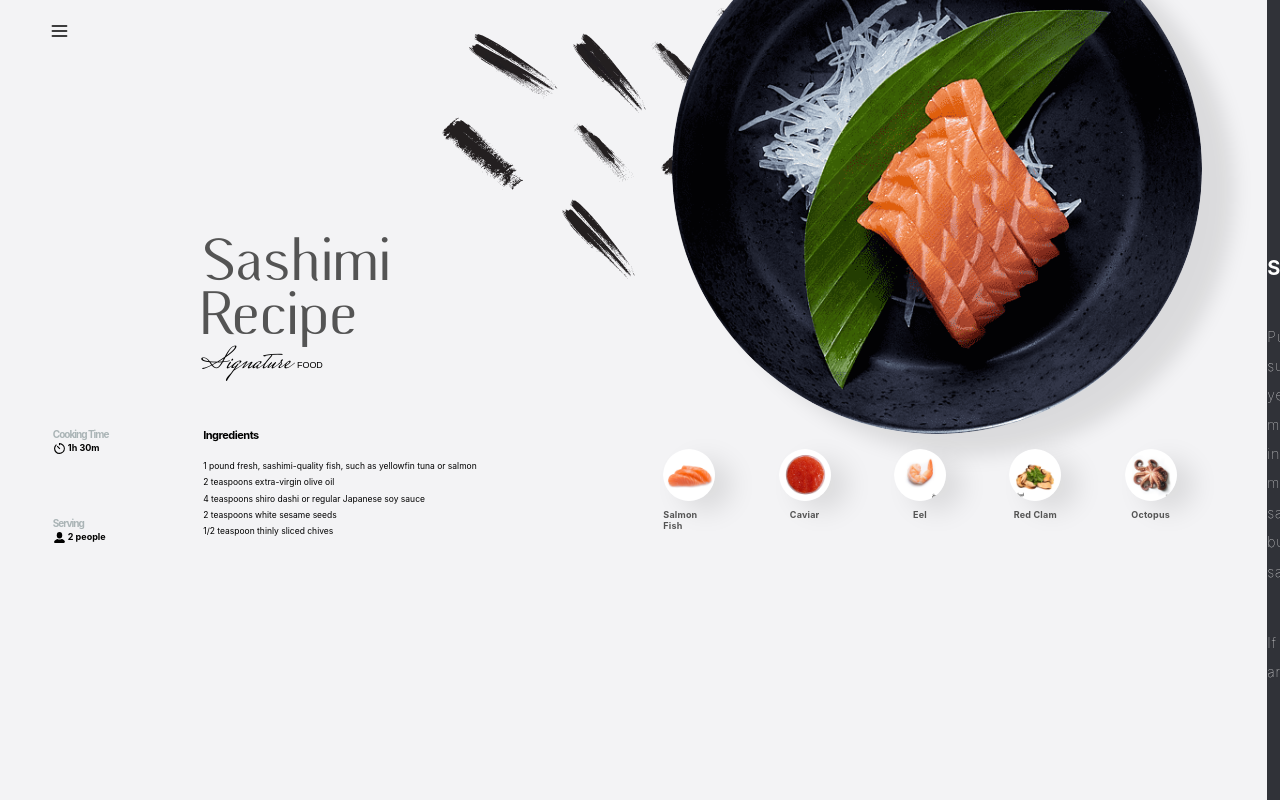
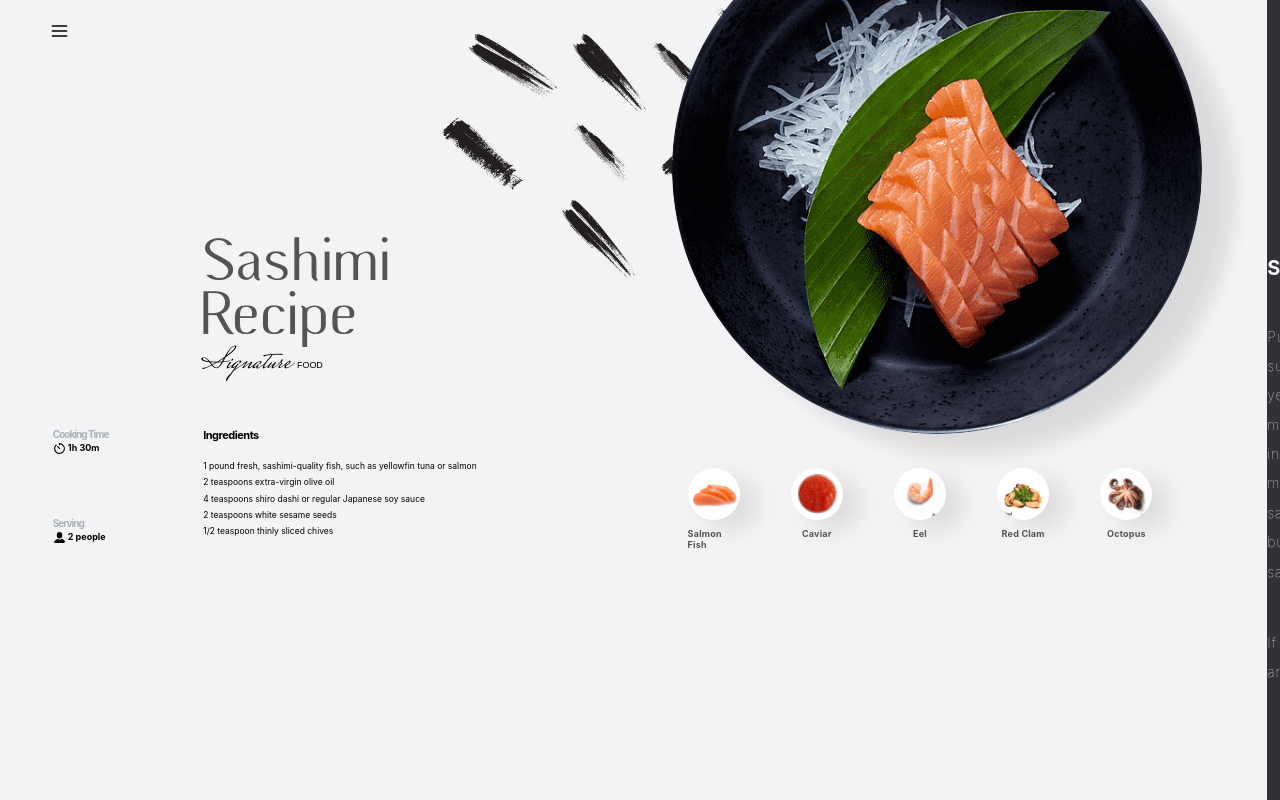
Before and after one commit to sweeetlatte/sashimi-ver-2, a React (Create React App) app: page / in a window 1280 px wide. Built offline with nearby package versions, Linux system fonts and the light colour scheme.

Commit message:
fix layout

```diff
--- a/src/App.css
+++ b/src/App.css
@@ -9,6 +9,7 @@
 }
 
 .container {
+    width: 100vw;
     padding: 0rem 4.9rem 0rem 6rem;
 }
 
@@ -67,6 +68,7 @@
 @media (min-width: 1366px) and (max-width: 1728px) {
     .container {
         padding: 0rem 3.3rem 0rem 4.2rem;
+        width: 104.5vw;
     }
 
     .group-info {
--- a/src/App.js
+++ b/src/App.js
@@ -40,7 +40,7 @@ function App() {
         >
             <div
                 className="container"
-                style={{ width: "100vw" }}
+                style={{  }}
                 onClick={() => {
                     if (control !== "play") {
                         setControl("play");
--- a/src/components/IngredientImage/ingredientImage.css
+++ b/src/components/IngredientImage/ingredientImage.css
@@ -1,8 +1,9 @@
 .group-info-3 {
-    justify-content: space-evenly;
+    justify-content: center;
     align-items: center;
     right: 2%;
-    padding-top: 3.3%;
+    padding-top: 6.3%;
+    gap: 8%;
 }
 
 .group-info-3 .info-img {
```
